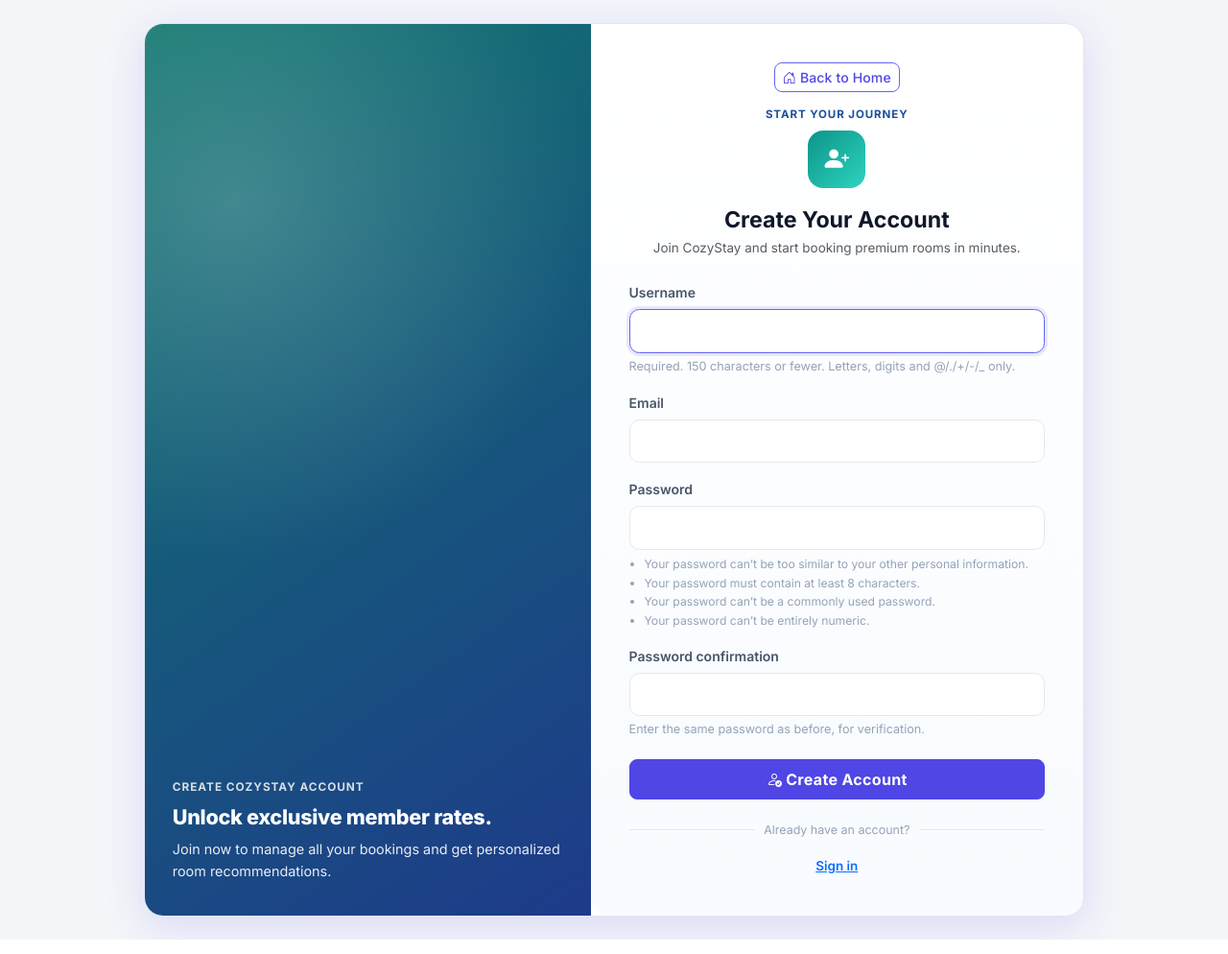
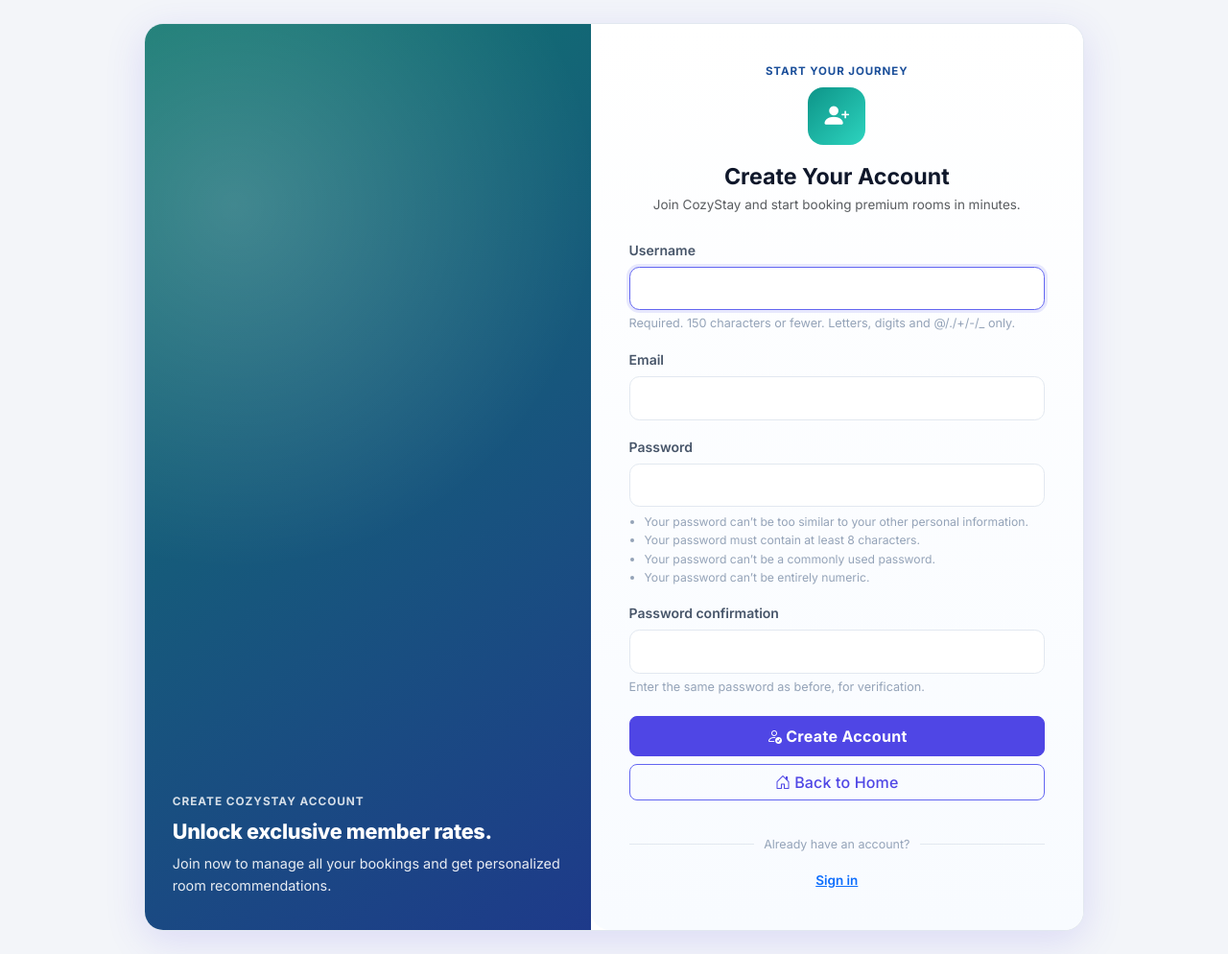
Before and after one commit to AldrianLoberiano/hotel_reservation, a Django app: page /register/ in a window 1280 px wide. Shown: the whole page at 96% size. Run offline with Django 5.2, Linux system fonts and the light colour scheme.

Commit message:
Update register.html

```diff
--- a/hotel_reservation/templates/registration/register.html
+++ b/hotel_reservation/templates/registration/register.html
@@ -16,9 +16,6 @@
     </aside>
 
     <div class="auth-card auth-card-enhanced">
-        <a href="{% url 'room_list' %}" class="btn btn-outline-primary btn-sm auth-home-btn d-table mx-auto">
-            <i class="bi bi-house-door me-1"></i>Back to Home
-        </a>
         <p class="auth-eyebrow mb-2">Start Your Journey</p>
         <div class="auth-icon" style="background:linear-gradient(135deg,#0d9488,#2dd4bf);"><i class="bi bi-person-plus-fill"></i></div>
         <h2 class="text-center fw-bold mb-1" style="font-size:1.45rem;">Create Your Account</h2>
@@ -43,6 +40,9 @@
             <button class="btn btn-primary w-100 py-2 mt-1 auth-submit" type="submit">
                 <i class="bi bi-person-check me-1"></i>Create Account
             </button>
+            <a href="{% url 'room_list' %}" class="btn btn-outline-primary w-100 mt-2 auth-home-btn">
+                <i class="bi bi-house-door me-1"></i>Back to Home
+            </a>
         </form>
 
         <div class="auth-divider"><span>Already have an account?</span></div>
```
